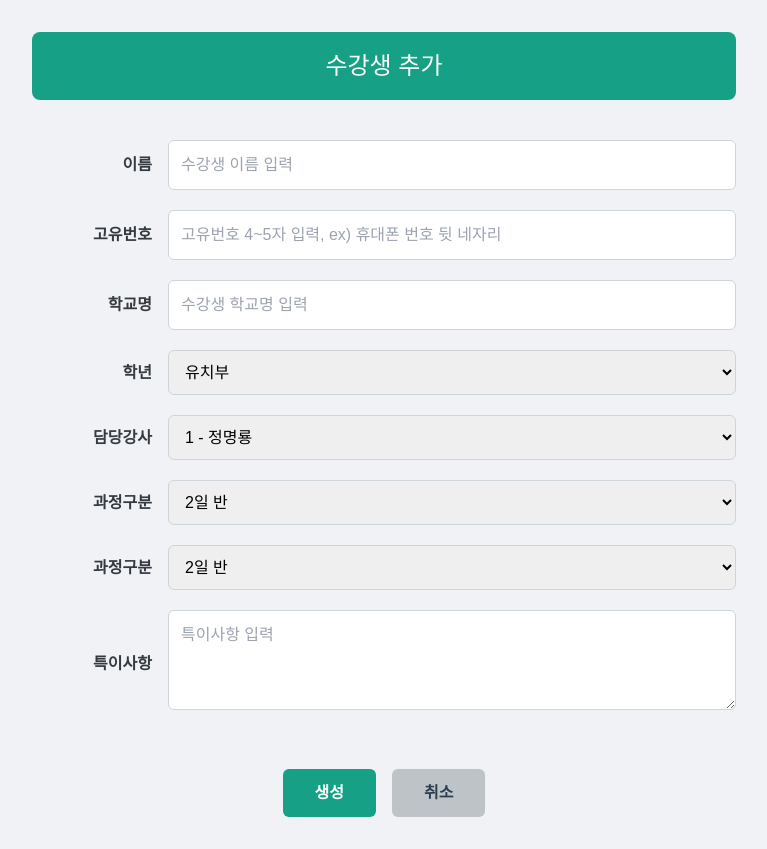
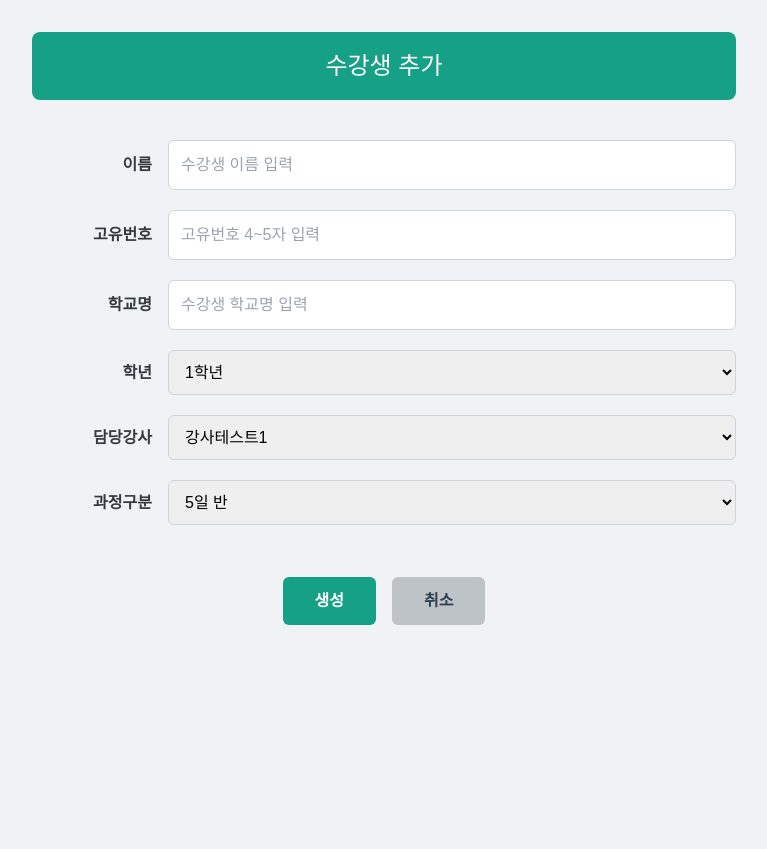
Before and after one commit to lattesmoody/shhoban_piano, a Next.js app: page /student_create_form in a window 1280 px wide. Shown: the whole page, without its empty margins (256-1023 px from the left). After the commit the page ends 800 px from the top, so only its background shows below. Built offline with nearby package versions, Linux system fonts and the light colour scheme.

Commit message:
[MODIFY] 수강생 추가 페이지 백업 및 수정.

```diff
--- a/app/student_create_form/page.tsx
+++ b/app/student_create_form/page.tsx
@@ -1,175 +1,112 @@
-'use client'; // 폼 상호작용 및 상태 관리를 위해 클라이언트 컴포넌트로 지정
+'use client';
 
 import React, { useState, ChangeEvent, FormEvent } from 'react';
+import { useRouter } from 'next/navigation';
 import styles from './page.module.css';
+// - 중앙 데이터 파일에서 'addStudent' 함수를 import
+import { addStudent } from '@/app/lib/data';
 
-// 폼 데이터의 타입을 명확하게 정의 (TypeScript)
-interface FormData {
-  name: string;
-  uniqueId: string;
-  schoolName: string;
-  grade: string;
-  instructor: string;
-  courseType: string;
-  vehicleBoarding: 'O' | 'X';
-  notes: string;
-}
+/**
+ * 함수 이름: StudentCreateFormPage
+ * 함수 역할: 수강생 추가 폼 UI와 데이터 제출 로직을 담당하는 컴포넌트
+ */
+export default function StudentCreateFormPage() {
+  // - useRouter: 폼 제출 후 페이지 이동을 위해 사용
+  const router = useRouter();
 
-// 폼 필드의 에러 상태를 위한 타입
-type FormErrors = Partial<Record<keyof FormData, string>>;
-
-export default function StudentCreateForm() {
-  // 폼 데이터를 관리하는 state
-  const [formData, setFormData] = useState<FormData>({
+  // - 폼의 각 입력 필드 값을 관리하는 상태
+  const [formData, setFormData] = useState({
     name: '',
     uniqueId: '',
-    schoolName: '',
-    grade: '유치부',
-    instructor: '1',
-    courseType: '2일 반',
-    vehicleBoarding: 'O',
-    notes: '',
+    school: '',
+    grade: 1,
+    member: '강사테스트1', // 담당강사
+    course: '5일 반',   // 과정구분
+    vehicle: null,      // 차량 정보 (현재 폼에서는 입력받지 않음)
   });
 
-  // 유효성 검사 에러 메시지를 관리하는 state
-  const [errors, setErrors] = useState<FormErrors>({});
-
-  // 입력 필드 값이 변경될 때마다 formData state를 업데이트하는 함수
-  const handleChange = (e: ChangeEvent<HTMLInputElement | HTMLSelectElement | HTMLTextAreaElement>) => {
-    const { name, value } = e.target;
-    setFormData(prev => ({ ...prev, [name]: value }));
-    // 사용자가 입력을 시작하면 해당 필드의 에러 메시지를 제거
-    if (errors[name as keyof FormData]) {
-      setErrors(prev => ({ ...prev, [name]: undefined }));
-    }
+  // - 입력 필드(input, select)의 값이 변경될 때마다 formData 상태를 업데이트
+  const handleChange = (e: ChangeEvent<HTMLInputElement | HTMLSelectElement>) => {
+    const { name, value, type } = e.target;
+    // - e.target의 타입이 HTMLInputElement이고 type이 'number'일 경우 숫자로 변환
+    const isNumericInput = e.target instanceof HTMLInputElement && type === 'number';
+    setFormData(prev => ({
+      ...prev,
+      [name]: isNumericInput ? parseInt(value, 10) || 0 : value,
+    }));
   };
 
-  // 폼 유효성을 검사하는 함수
-  const validate = (): FormErrors => {
-    const newErrors: FormErrors = {};
-    if (!formData.name) newErrors.name = '수강생 이름은 필수 항목입니다.';
-    if (!formData.uniqueId) {
-        newErrors.uniqueId = '고유번호는 필수 항목입니다.';
-    } else if (!/^\d{4,5}$/.test(formData.uniqueId)) {
-        newErrors.uniqueId = '고유번호는 4~5자의 숫자로 입력해야 합니다.';
-    }
-    if (!formData.schoolName) newErrors.schoolName = '학교명은 필수 항목입니다.';
+  // - '생성' 버튼 클릭 시 실행되는 폼 제출 핸들러
+  const handleSubmit = (e: FormEvent<HTMLFormElement>) => {
+    e.preventDefault(); // form의 기본 새로고침 동작 방지
 
-    return newErrors;
-  };
-
-  // 폼 제출 시 실행되는 함수
-  const handleSubmit = (e: FormEvent<HTMLFormElement>) => {
-    e.preventDefault(); // 페이지 새로고침 방지
-    const validationErrors = validate();
-    if (Object.keys(validationErrors).length > 0) {
-      setErrors(validationErrors);
-      return; // 유효성 검사 실패 시 제출 중단
+    // - 필수 항목 유효성 검사
+    if (!formData.name.trim() || !formData.uniqueId.trim()) {
+      alert('이름과 고유번호는 필수 항목입니다.');
+      return;
     }
 
-    // 유효성 검사 통과 시
-    console.log('제출된 데이터:', formData);
-    alert('수강생이 성공적으로 생성되었습니다!');
-    // 여기에 서버로 데이터를 전송하는 API 호출 로직을 추가합니다.
-    // 예: fetch('/api/students', { method: 'POST', body: JSON.stringify(formData) });
+    // - 중앙 데이터 관리 로직을 호출하여 학생 추가
+    addStudent({
+        ...formData,
+        uniqueId: Number(formData.uniqueId), // uniqueId를 숫자로 변환하여 전달
+    });
+
+    alert('새로운 수강생이 추가되었습니다.');
+    // - 작업 완료 후, 수강생 관리 페이지로 이동
+    router.push('/student_manage');
   };
 
   return (
+    // - UI 구조를 다른 페이지와 통일 (기존 Tailwind CSS -> CSS Modules)
     <div className={styles.container}>
       <header className={styles.header}>
         <h1 className={styles.title}>수강생 추가</h1>
       </header>
 
-      <form onSubmit={handleSubmit} className={styles.studentForm} noValidate>
-        {/* 각 폼 필드는 재사용 가능한 컴포넌트로 분리 필요 (개선한다면). */}
+      <form onSubmit={handleSubmit} className={styles.studentForm}>
         <div className={styles.formGroup}>
           <label htmlFor="name" className={styles.label}>이름</label>
-          <div className={styles.inputWrapper}>
-            <input type="text" id="name" name="name" value={formData.name} onChange={handleChange} className={styles.input} placeholder="수강생 이름 입력" required />
-            {errors.name && <p className={styles.errorMessage}>{errors.name}</p>}
-          </div>
+          <input type="text" id="name" name="name" value={formData.name} onChange={handleChange} className={styles.input} placeholder="수강생 이름 입력" required />
         </div>
-
         <div className={styles.formGroup}>
           <label htmlFor="uniqueId" className={styles.label}>고유번호</label>
-          <div className={styles.inputWrapper}>
-            <input type="text" id="uniqueId" name="uniqueId" value={formData.uniqueId} onChange={handleChange} className={styles.input} placeholder="고유번호 4~5자 입력, ex) 휴대폰 번호 뒷 네자리" required />
-            {errors.uniqueId && <p className={styles.errorMessage}>{errors.uniqueId}</p>}
-          </div>
+          <input type="text" pattern="[0-9]*" id="uniqueId" name="uniqueId" value={formData.uniqueId} onChange={handleChange} className={styles.input} placeholder="고유번호 4~5자 입력" required />
         </div>
-
         <div className={styles.formGroup}>
-            <label htmlFor="schoolName" className={styles.label}>학교명</label>
-            <div className={styles.inputWrapper}>
-                <input type="text" id="schoolName" name="schoolName" value={formData.schoolName} onChange={handleChange} className={styles.input} placeholder="수강생 학교명 입력" required />
-                {errors.schoolName && <p className={styles.errorMessage}>{errors.schoolName}</p>}
-            </div>
+          <label htmlFor="school" className={styles.label}>학교명</label>
+          <input type="text" id="school" name="school" value={formData.school} onChange={handleChange} className={styles.input} placeholder="수강생 학교명 입력" />
         </div>
-
-        {/* Select 예시 */}
         <div className={styles.formGroup}>
             <label htmlFor="grade" className={styles.label}>학년</label>
-            <div className={styles.inputWrapper}>
-                <select id="grade" name="grade" value={formData.grade} onChange={handleChange} className={styles.select}>
-                    <option value="유치부">유치부</option>
-                    <option value="1학년">1학년</option>
-                    <option value="2학년">2학년</option>
-                    <option value="3학년">3학년</option>
-                    <option value="4학년">4학년</option>
-                    <option value="5학년">5학년</option>
-                    <option value="6학년">6학년</option>
-                    <option value="중·고등부">중·고등부</option>
-                    <option value="대회부">대회부</option>
-                    <option value="연주회부">연주회부</option>
-                    <option value="성인부">성인부</option>
-                </select>
-            </div>
+            <select id="grade" name="grade" value={formData.grade} onChange={handleChange} className={styles.select}>
+                <option value={1}>1학년</option>
+                <option value={2}>2학년</option>
+                <option value={3}>3학년</option>
+                <option value={4}>4학년</option>
+                <option value={5}>5학년</option>
+                <option value={6}>6학년</option>
+            </select>
         </div>
-
         <div className={styles.formGroup}>
-            <label htmlFor="instructor" className={styles.label}>담당강사</label>
-            <div className={styles.inputWrapper}>
-                <select id="instructor" name="instructor" value={formData.instructor} onChange={handleChange} className={styles.select}>
-                    <option value="1">1 - 정명룡</option>
-                    <option value="2">2 - 전상은</option>
-                </select>
-            </div>
+            <label htmlFor="member" className={styles.label}>담당강사</label>
+            <select id="member" name="member" value={formData.member} onChange={handleChange} className={styles.select}>
+                <option value="강사테스트1">강사테스트1</option>
+                <option value="강사테스트2">강사테스트2</option>
+            </select>
         </div>
-
         <div className={styles.formGroup}>
-            <label htmlFor="courseType" className={styles.label}>과정구분</label>
-            <div className={styles.inputWrapper}>
-                <select id="courseType" name="courseType" value={formData.courseType} onChange={handleChange} className={styles.select}>
-                    <option value="2일 반">2일 반</option>
-                    <option value="3일 반">3일 반</option>
-                    <option value="3일 반">4일 반</option>
-                    <option value="5일 반">5일 반</option>
-                </select>
-            </div>
-        </div>
-
-        <div className={styles.formGroup}>
-            <label htmlFor="vehicleBoarding" className={styles.label}>과정구분</label>
-            <div className={styles.inputWrapper}>
-                <select id="vehicleBoarding" name="vehicleBoarding" value={formData.vehicleBoarding} onChange={handleChange} className={styles.select}>
-                    <option value="2일 반">2일 반</option>
-                    <option value="3일 반">3일 반</option>
-                    <option value="3일 반">4일 반</option>
-                    <option value="5일 반">5일 반</option>
-                </select>
-            </div>
-        </div>
-
-        <div className={styles.formGroup}>
-          <label htmlFor="notes" className={styles.label}>특이사항</label>
-          <div className={styles.inputWrapper}>
-            <textarea id="notes" name="notes" value={formData.notes} onChange={handleChange} className={styles.textarea} placeholder="특이사항 입력" />
-          </div>
+            <label htmlFor="course" className={styles.label}>과정구분</label>
+            <select id="course" name="course" value={formData.course} onChange={handleChange} className={styles.select}>
+                <option value="2일 반">2일 반</option>
+                <option value="3일 반">3일 반</option>
+                <option value="5일 반">5일 반</option>
+            </select>
         </div>
 
         <div className={styles.buttonGroup}>
           <button type="submit" className={styles.submitButton}>생성</button>
-          <button type="button" className={styles.cancelButton}>취소</button>
+          <button type="button" onClick={() => router.back()} className={styles.cancelButton}>취소</button>
         </div>
       </form>
     </div>
```
